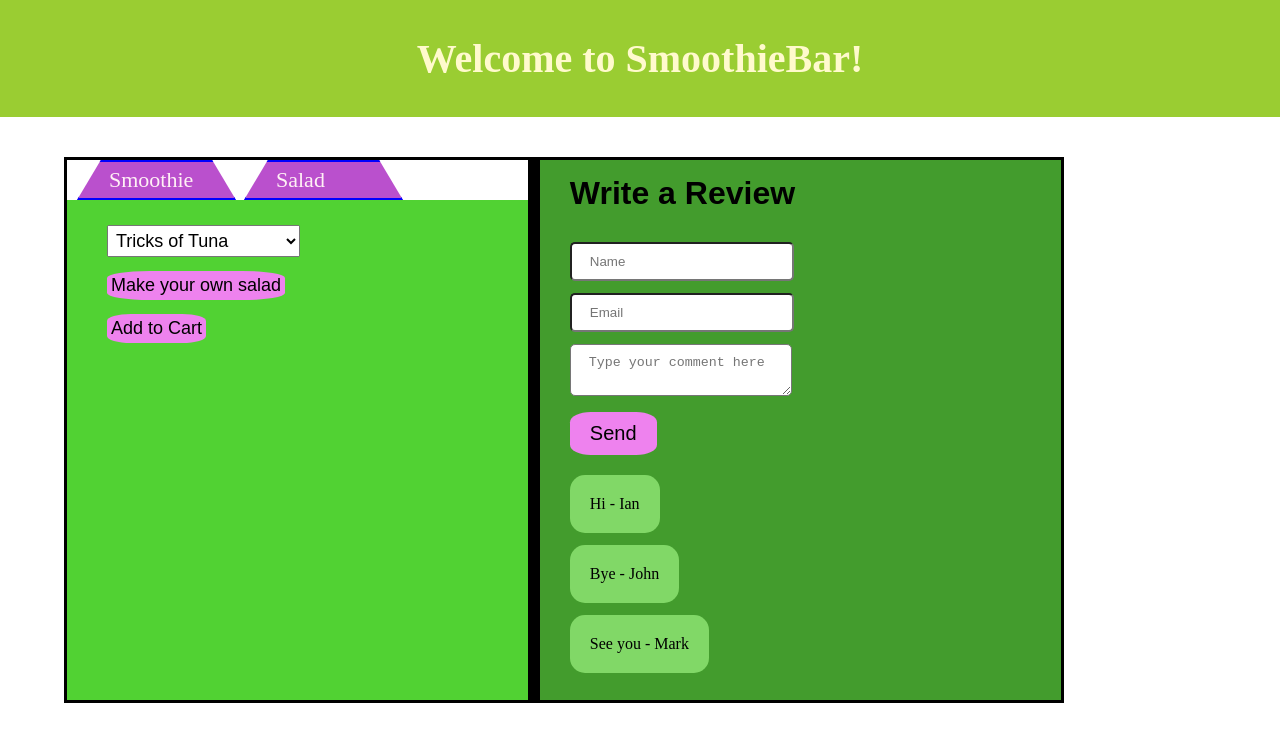
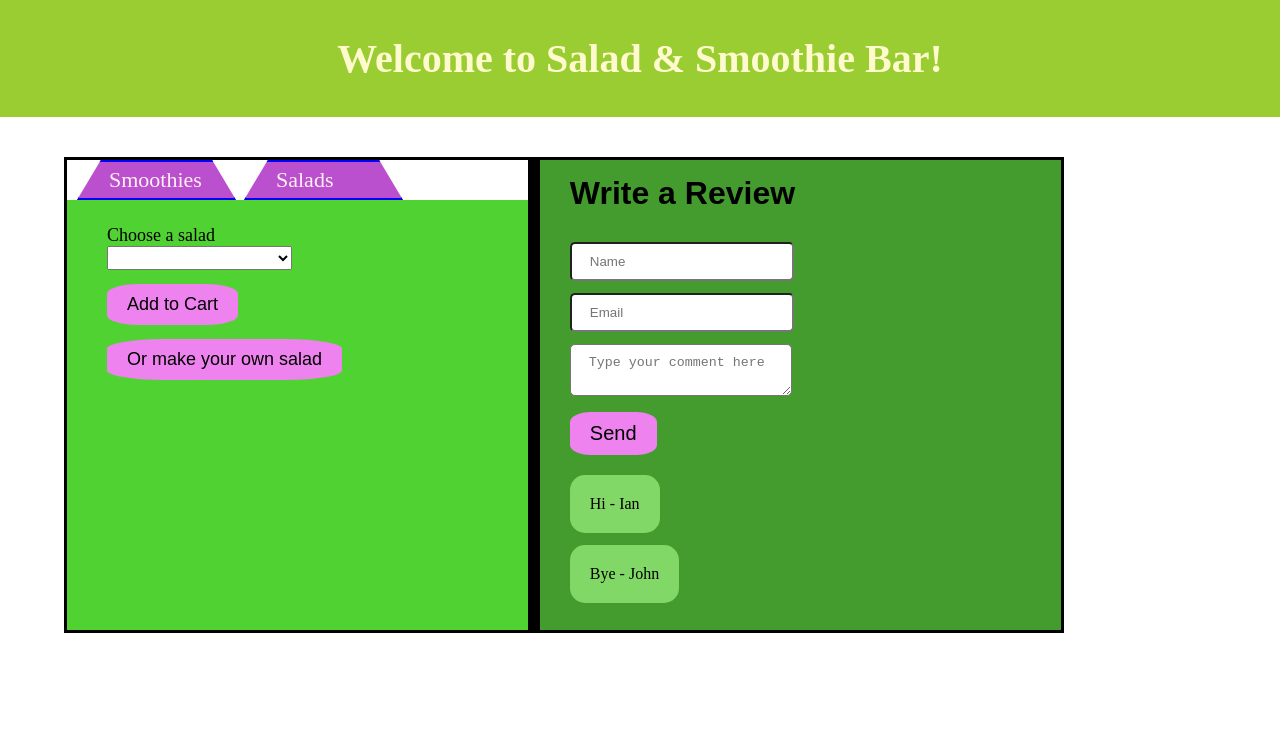
Before and after one commit to Plutonium94/SmoothieBar, an Angular app: page /salad in a window 1280 px wide. Shown: the top 742 px of the page. Built offline with nearby package versions, Linux system fonts and the light colour scheme.

Commit message:
Choose smoothie & add it to cart

```diff
--- a/src/app/app.component.html
+++ b/src/app/app.component.html
@@ -9,8 +9,8 @@
 	<div class="flex-parent">
 		<div>
 			<nav>
-				<a routerLink="/smoothie" routerLinkActive="active">Smoothie</a>&nbsp;
-				<a routerLink="/salad">Salad</a>
+				<a routerLink="/smoothie" routerLinkActive="active">Smoothies</a>&nbsp;
+				<a routerLink="/salad">Salads</a>
 			</nav>
 
 
--- a/src/app/app.component.ts
+++ b/src/app/app.component.ts
@@ -6,5 +6,5 @@ import { Component } from '@angular/core';
   styleUrls: ['./app.component.css']
 })
 export class AppComponent {
-  title = 'SmoothieBar';
+  title = 'Salad & Smoothie Bar';
 }
--- a/src/app/review/review.component.ts
+++ b/src/app/review/review.component.ts
@@ -18,8 +18,8 @@ export class ReviewComponent implements OnInit {
 	reviews : Review[] = [];
 
 	constructor() {
-		let fakeComments = ["Hi","Bye","See you"];
-		let fakeUsers = ["Ian","John","Mark"];
+		let fakeComments = ["Hi","Bye"];
+		let fakeUsers = ["Ian","John"];
 		for(let i = 0; i < fakeComments.length; i++) {
 			this.reviews.push({"comment": fakeComments[i], "author": fakeUsers[i]});
 		}
@@ -30,7 +30,7 @@ export class ReviewComponent implements OnInit {
 
 	onCommentSubmit() {
 		if(this.name.valid && this.email.valid && this.comment.valid) {
-			this.reviews.push({comment: this.comment.value, author: this.name.value});
+			this.reviews.unshift({comment: this.comment.value, author: this.name.value});
 		} else {
 			console.warn('oh no review form not valid');
 		}
--- a/src/app/salad-chooser/salad-chooser.component.css
+++ b/src/app/salad-chooser/salad-chooser.component.css
@@ -7,11 +7,9 @@ form {
 }
 
 
-select, button {
+
+
+select, button, label {
 	font-size: 18px;
 	margin-bottom: 14px;
 }
-
-button, select {
-	padding: 4px 4px;
-}
--- a/src/app/salad-chooser/salad-chooser.component.html
+++ b/src/app/salad-chooser/salad-chooser.component.html
@@ -1,17 +1,18 @@
 <form action="#" (ngSubmit)="onSubmit()">
 
-	<select [formControl]="chosenSalad" required>
-		<option *ngFor="let s of predefinedSalads" >{{s.name}}</option>
+	<label for="predefinedSalads">Choose a salad</label><br>
+	<select id="predefinedSalads" [formControl]="chosenSalad" required>
+		<option *ngFor="let s of predefinedSalads" [value]="s.name">{{s.name}}</option>
 	</select>
 
 	<br>
 
-	<button type="button" (click)="makeOwn()">Make your own salad</button>
+	<button type="submit">Add to Cart</button>
 
 	<br>
+	<button type="button" (click)="makeOwn()">Or make your own salad</button>
 
 
-	<button type="submit">Add to Cart</button>
 
 	<app-salad-maker *ngIf="saladMakerVisible"></app-salad-maker>
 
--- a/src/app/salad-chooser/salad-chooser.component.ts
+++ b/src/app/salad-chooser/salad-chooser.component.ts
@@ -1,9 +1,10 @@
 import { Component, OnInit } from '@angular/core';
-import { FormControl } from '@angular/forms';
+import { FormControl, Validators } from '@angular/forms';
 import { Router } from '@angular/router';
 
 import { SaladMakerComponent } from '../salad-maker/salad-maker.component';
 import { Salad } from '../salad';
+import { CartService } from '../cart.service';
 
 @Component({
 	selector: 'app-salad-chooser',
@@ -13,10 +14,10 @@ import { Salad } from '../salad';
 export class SaladChooserComponent implements OnInit {
 
 	predefinedSalads :Salad[];
-	chosenSalad:FormControl = new FormControl('');
+	chosenSalad:FormControl = new FormControl('',Validators.required);
 	saladMakerVisible :boolean;
 
-	constructor(private router :Router) {
+	constructor(private router :Router, private cartService :CartService) {
 		this.predefinedSalads = [
 			new Salad("Tricks of Tuna",'Lettuce',['Tuna','Eggs'],undefined,'Olive oil',23),
 			new Salad('Elegant Anchovies', 'Mesclun',['Anchovies','Bell Peppers'],'Cheddar','Vinegar',34),
@@ -30,7 +31,14 @@ export class SaladChooserComponent implements OnInit {
 
 
 	onSubmit() {
-		console.log('SaladChooserComponent submitted');
+		if(this.chosenSalad.valid) {
+			let chosenSaladName :string = this.chosenSalad.value;
+			let res :Salad = this.predefinedSalads.find((s:Salad)=>{
+				return s.name == chosenSaladName;
+			});
+			console.log(res);
+			this.cartService.add(res);
+		}
 	}
 
 	makeOwn() {
--- a/src/app/smoothie-chooser/smoothie-chooser.component.css
+++ b/src/app/smoothie-chooser/smoothie-chooser.component.css
@@ -25,6 +25,14 @@ article {
 	padding: 9px 18px;
 }
 
+#own {
+	background-color: firebrick;
+	padding: 5px;
+	color:white;
+	display: inline-block;
+
+}
+
 :host {
 	padding: 15px 30px;
 	font-family: Cambria;
--- a/src/app/smoothie-chooser/smoothie-chooser.component.html
+++ b/src/app/smoothie-chooser/smoothie-chooser.component.html
@@ -7,7 +7,7 @@
 		<span class="smoothie-price">{{s.price | currency: 'USD'}}</span>
 	</h4>
 
-	<h4 (click)="customSmoothie=true">Make your own Smoothie</h4>
+	<h4 (click)="customSmoothie=true" id="own">Make your own Smoothie</h4>
 
 </article>
 
```
